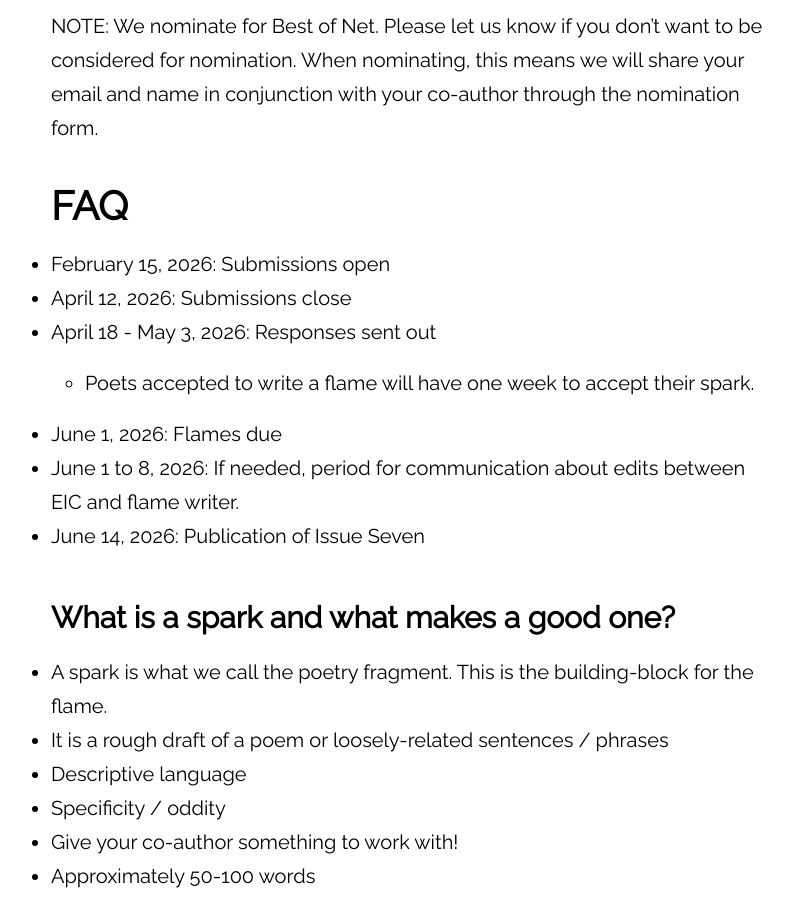
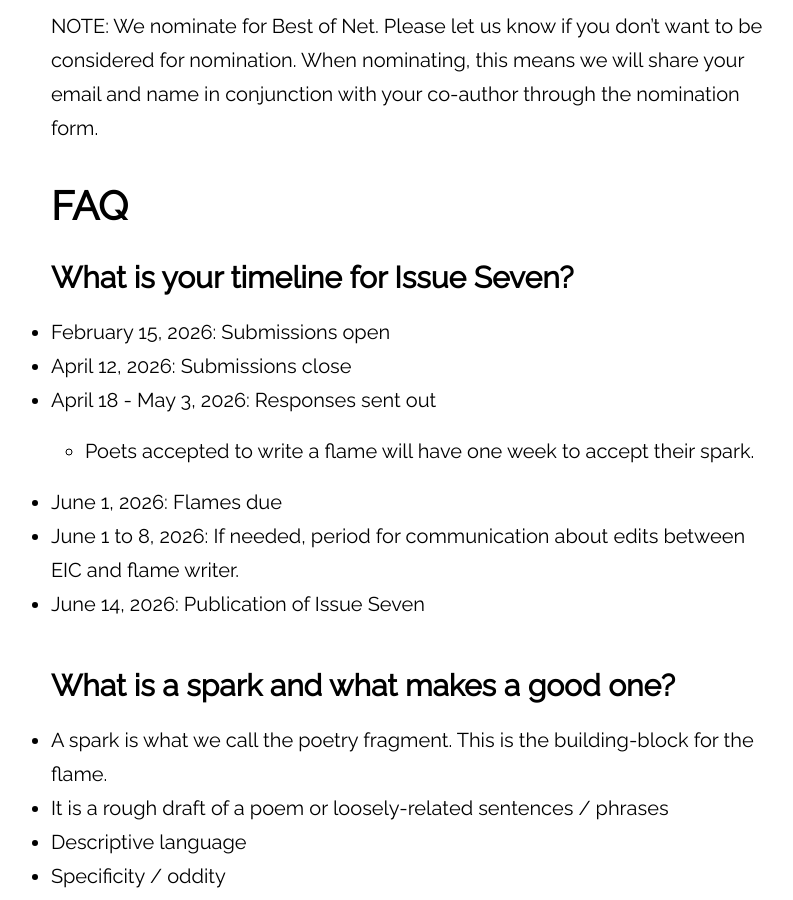
Before and after one commit to atmars77/atmars77.github.io, a Jekyll site: the page built from submit.md, in a window 1280 px wide and 900 px high, scrolled down 860 px. Shown: the whole window, without its empty margins (232-1025 px from the left). Built offline with Jekyll 4.4.1, drawn with Linux system fonts in a browser that asks for light colours.

Commit message:
issue seven timeline

```diff
--- a/submit.md
+++ b/submit.md
@@ -16,6 +16,7 @@
 
 # FAQ
 
+### What is your timeline for Issue Seven?
 * February 15, 2026: Submissions open
 * April 12, 2026: Submissions close
 * April 18 - May 3, 2026: Responses sent out
@@ -34,6 +35,7 @@
 * November 30 - December 7, 2025: If needed, period for communication about edits between EIC and flame writer.
 * December 14, 2025: Publication of Issue Six
 -->
+
 ### What is a spark and what makes a good one?
 * A spark is what we call the poetry fragment. This is the building-block for the flame.
 * It is a rough draft of a poem or loosely-related sentences / phrases
```
